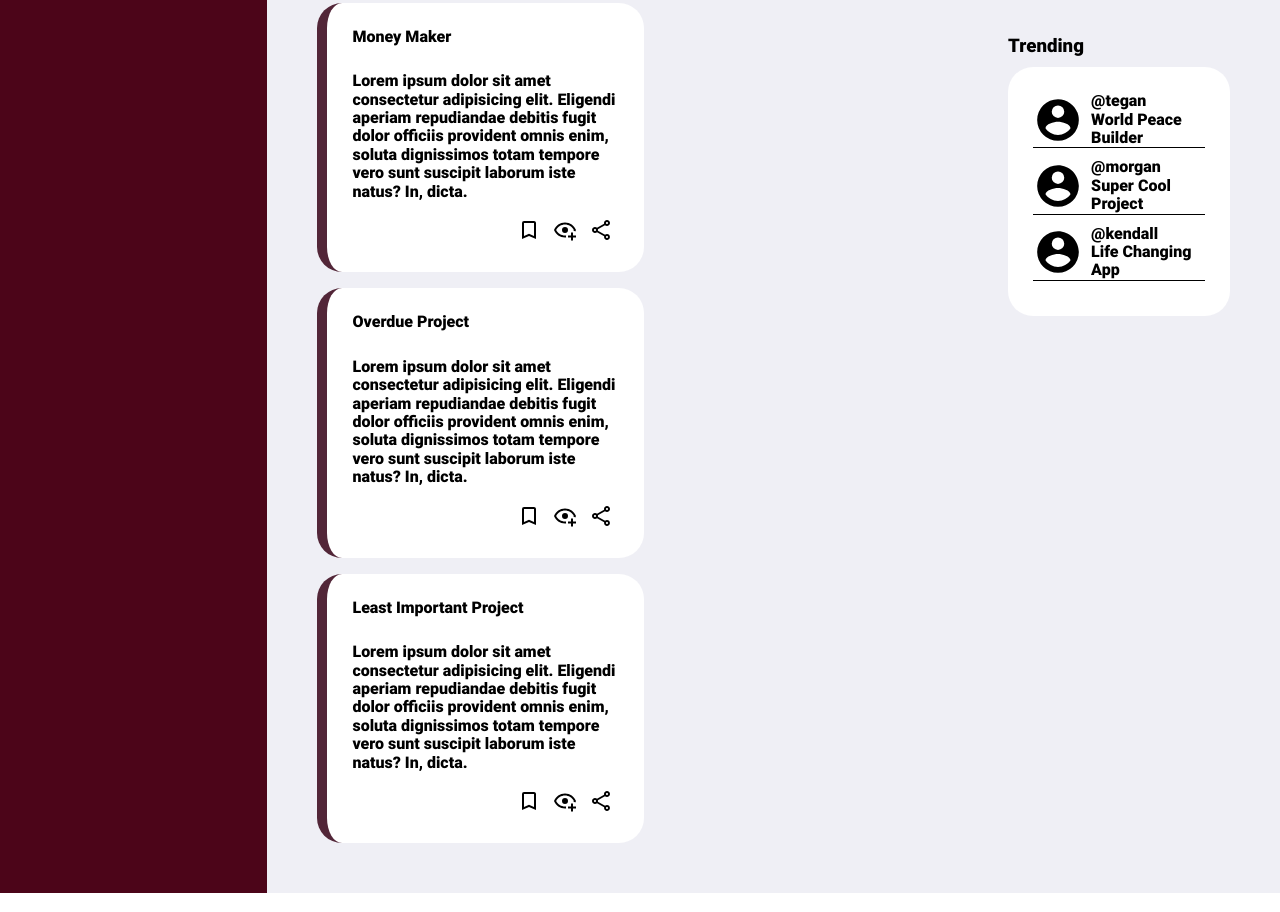
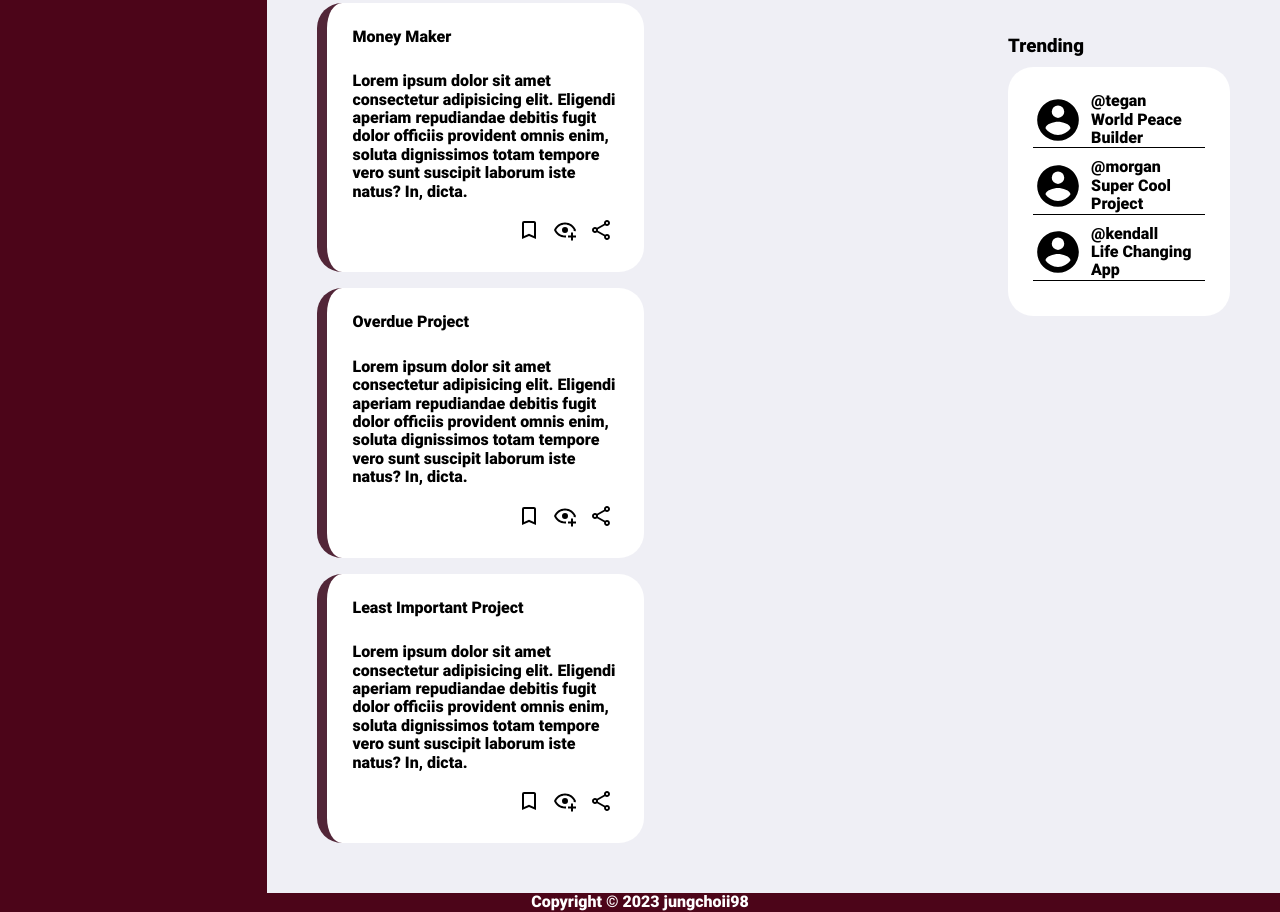
Before and after one commit to jungchoii98/TOP-Admin-Dashboard, a website: page index.html in a window 1280 px wide. Shown: the part 1667-2579 px from the top of the page. Drawn offline with nearby package versions, Linux system fonts and the light colour scheme.

Commit message:
Modify footer

```diff
--- a/index.html
+++ b/index.html
@@ -4,7 +4,7 @@
   <meta charset="UTF-8">
   <meta name="viewport" content="width=device-width, initial-scale=1.0">
   <link href="./style.css" rel="stylesheet">
-  <title>Document</title>
+  <title>Library</title>
 </head>
 <body>
   <nav>
@@ -257,5 +257,6 @@
       </article>
     </div>
   </main>
+  <footer>Copyright © 2023 jungchoii98</footer>
 </body>
 </html>
--- a/style.css
+++ b/style.css
@@ -195,3 +195,10 @@ nav .sidebar li {
 .dashboard-logo span {
   font-size: 35px;
 }
+
+footer {
+  grid-column: 1 / 3;
+  text-align: center;
+  color: white;
+  background-color: #4c0519;
+}
```
